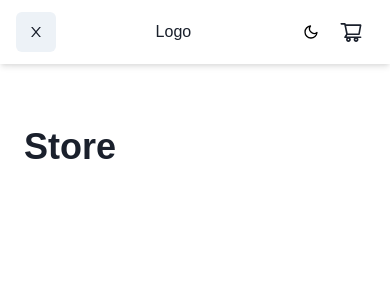
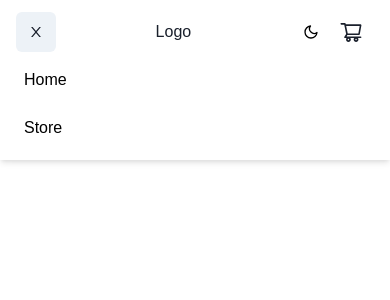
Before and after one commit to Samlogy/react-ts-shopping-cart, a React (Vite) app in the folder client/: page / in a window 390 px wide. Both pictures are taken after a click on the button 36 px from the left and 32 px from the top of the page. Shown: the top 300 px of the page. Built offline with nearby package versions, Linux system fonts and the light colour scheme.

Commit message:
add: nav bar mobile / tablet --> version

```diff
--- a/client/src/components/Navbar.tsx
+++ b/client/src/components/Navbar.tsx
@@ -3,10 +3,10 @@ import {
   Flex,
   HStack,
   IconButton,
+  Stack,
   useColorModeValue,
-  useDisclosure,
 } from "@chakra-ui/react";
-import { ReactNode } from "react";
+import { ReactNode, useState } from "react";
 import { AiOutlineClose, AiOutlineMenu } from "react-icons/ai";
 import { Link } from "react-router-dom";
 import { DarkModeToggle, ShoppingCartIcon } from "../components";
@@ -47,9 +47,8 @@ const NavLink = ({ children, link }: { children: ReactNode; link: string }) => {
 };
 
 export default function NavBar() {
-  const { isOpen, onOpen, onClose } = useDisclosure();
+  const [isOpen, setOpen] = useState(false);
 
-  const setOpen = useShoppingCart((state: any) => state.setOpen);
   const quantityTotal = useShoppingCart((state: any) => state.quantityTotal);
 
   const bgColor = useColorModeValue("white", "gray_3");
@@ -72,7 +71,7 @@ export default function NavBar() {
           }
           aria-label={"Toggle Menu"}
           display={{ md: "none" }}
-          onClick={isOpen ? onClose : onOpen}
+          onClick={() => setOpen(!isOpen)}
         />
 
         <HStack spacing={8} alignItems={"center"}>
@@ -91,6 +90,18 @@ export default function NavBar() {
           <ShoppingCartIcon value={quantityTotal} />
         </Flex>
       </Flex>
+
+      {isOpen ? (
+        <Box pb={4} display={{ md: "none" }}>
+          <Stack as={"nav"} spacing={4}>
+            {Links.map((link: any) => (
+              <NavLink key={link.route} link={link.route}>
+                {link.label}
+              </NavLink>
+            ))}
+          </Stack>
+        </Box>
+      ) : null}
     </Box>
   );
 }
--- a/client/src/components/ShoppingCart.tsx
+++ b/client/src/components/ShoppingCart.tsx
@@ -37,6 +37,7 @@ export default function ShoppingCart() {
         <DrawerHeader> Shopping Cart </DrawerHeader>
 
         <DrawerBody>
+          <View cond={cartItems.length > 0}>
             <IconButton
               aria-label="decrease-quantity"
               m="0 0 1rem auto"
@@ -44,7 +45,6 @@ export default function ShoppingCart() {
               onClick={() => removeItems()}
               icon={<FaTrash size={16} />}
             />
-          <View cond={cartItems.length > 0}>
             {cartItems.map((item: any, idx: number) => (
               <CartItem key={idx} {...item} />
             ))}
```
Lines whose indentation alone changed are shown as unchanged.
